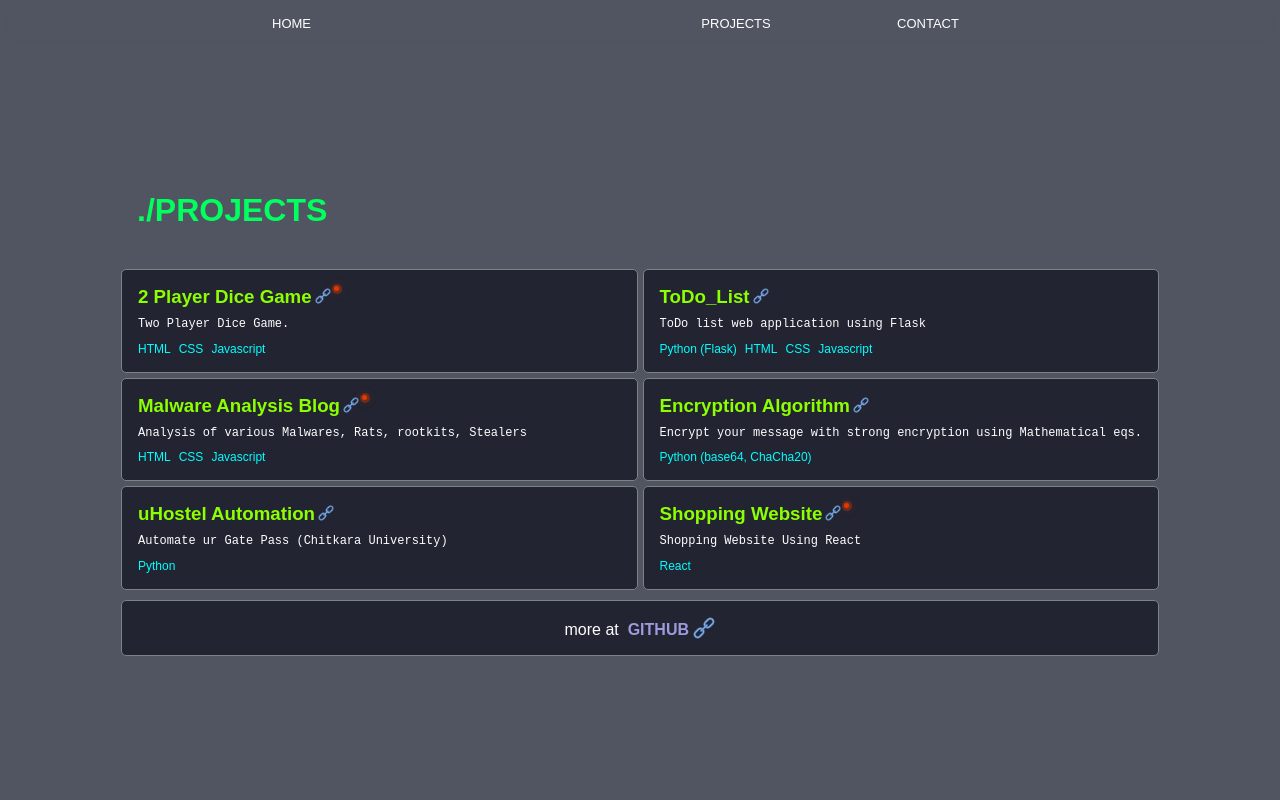
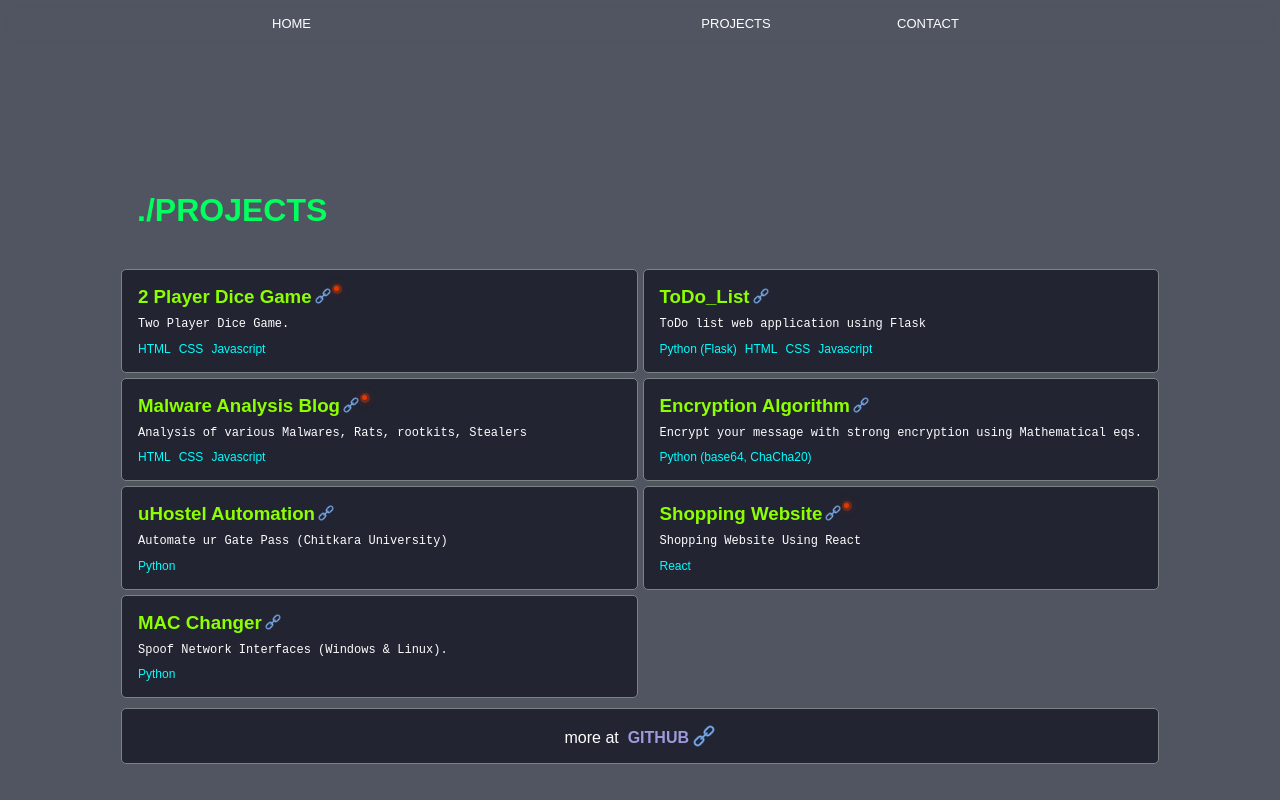
Before and after one commit to falcon71181/my_portfolio, a React (Create React App) app: page /project in a window 1280 px wide. Shown: the top 800 px of the page. Built offline with nearby package versions, Linux system fonts and the light colour scheme.

Commit message:
MAC Changer Project Added

```diff
--- a/src/components/Proj_List/ProjList.jsx
+++ b/src/components/Proj_List/ProjList.jsx
@@ -103,6 +103,22 @@ const ProjList = () => {
           <span className="language-used">React</span>
         </div>
       </div>
+      <div className="repository-container">
+        <div className="repository-head">
+          <a href="https://github.com/falcon71181/MACchanger" target="_blank">
+            <h3>MAC Changer</h3>
+          </a>
+          <a href="https://github.com/falcon71181/MACchanger" target="_blank">
+            <img width="16" height="16" src="./asset/svg/external-link.png" alt="external-link" />
+          </a>
+        </div>
+
+        <p className="repository-description">Spoof Network Interfaces (Windows & Linux).</p>
+        <div className="repository-language-used-container">
+          <span className="language-used">Python</span>
+        </div>
+      </div>
+
     </div>
   );
 };
```
